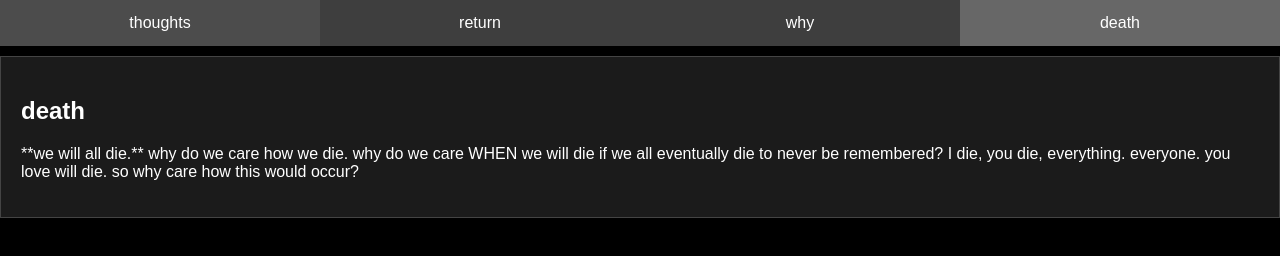
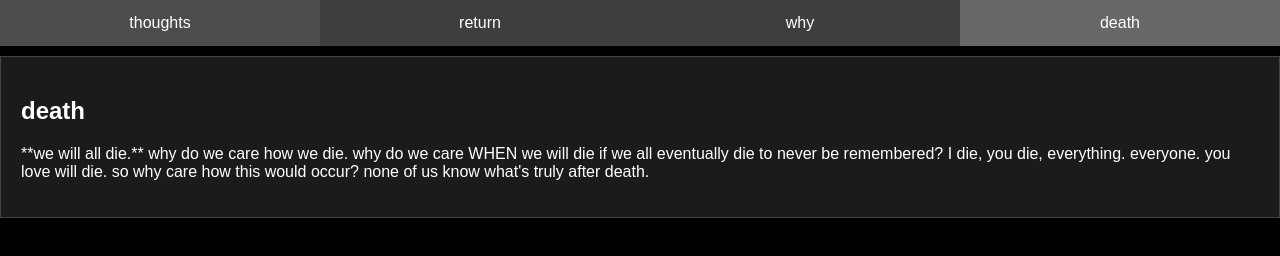
Before and after one commit to lunarmods/think, a plain HTML site: page index.html in a window 1280 px wide. Both pictures are taken after a click on the element "death". Drawn offline with Linux system fonts and the light colour scheme.

Commit message:
Update index.html

```diff
--- a/index.html
+++ b/index.html
@@ -74,7 +74,7 @@
 
     <div id="panel4" class="panel">
         <h2>death</h2>
-        <p>**we will all die.** why do we care how we die. why do we care WHEN we will die if we all eventually die to never be remembered? I die, you die, everything. everyone. you love will die. so why care how this would occur?</p>
+        <p>**we will all die.** why do we care how we die. why do we care WHEN we will die if we all eventually die to never be remembered? I die, you die, everything. everyone. you love will die. so why care how this would occur? none of us know what's truly after death.</p>
     </div>
 
     <script>
```
